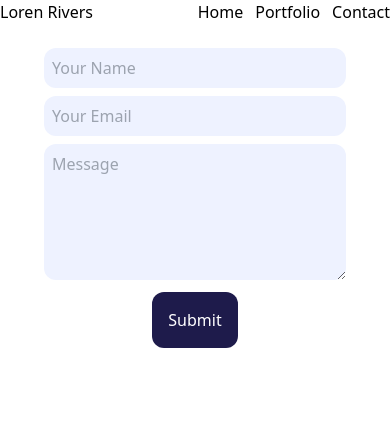
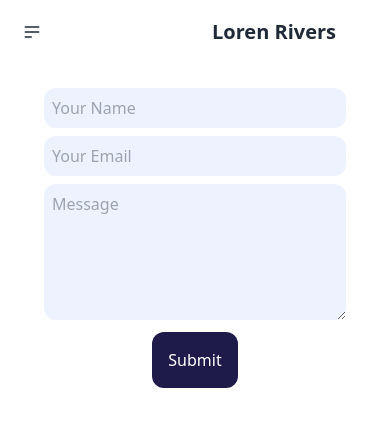
Before and after one commit to lorenrivers/portfolio-website, a React (Vite) app: page /contact in a window 390 px wide. Shown: the top 426 px of the page. Built offline with nearby package versions, Linux system fonts and the light colour scheme.

Commit message:
created mobile header from daisy UI and implemented conditional rendering for header based on screensize breakpoint

```diff
--- a/package.json
+++ b/package.json
@@ -20,6 +20,7 @@
     "@types/react-dom": "^18.2.22",
     "@vitejs/plugin-react": "^4.2.1",
     "autoprefixer": "^10.4.19",
+    "daisyui": "^4.9.0",
     "eslint": "^8.57.0",
     "eslint-plugin-react": "^7.34.1",
     "eslint-plugin-react-hooks": "^4.6.0",
--- /dev/null
+++ b/src/Components/DesktopHeader.jsx
@@ -0,0 +1,24 @@
+import { Routes, Route, Link } from "react-router-dom";
+import HomePage from "./HomePage";
+import Portfolio from "./Portfolio";
+import ContactForm from "./ContactForm";
+
+export default function DesktopHeader() {
+  return (
+    <div>
+      <div className="flex justify-between">
+        <h1>Loren Rivers</h1>
+        <nav className="flex gap-3">
+          <Link to="/">Home</Link>
+          <Link to="/portfolio">Portfolio</Link>
+          <Link to="/contact">Contact</Link>
+        </nav>
+      </div>
+      <Routes>
+        <Route path="/" element={<HomePage />} />
+        <Route path="/portfolio" element={<Portfolio />} />
+        <Route path="/contact" element={<ContactForm />} />
+      </Routes>
+    </div>
+  );
+}
--- a/src/Components/Header.jsx
+++ b/src/Components/Header.jsx
@@ -1,9 +1,29 @@
 import { Routes, Route, Link } from "react-router-dom";
+import { useEffect, useState } from "react";
 import HomePage from "./HomePage";
 import Portfolio from "./Portfolio";
 import ContactForm from "./ContactForm";
+import MobileHeader from "./MobileHeader";
 
 export default function Header() {
+  // Insert conditional rendering for different menus based on screen size
+  const [width, setWidth] = useState(window.innerWidth);
+
+  const breakpoint = 640;
+
+  useEffect(() => {
+    // event listener that updates the "width" state variable when the window size changes.
+    const handleWindowResize = () => setWidth(window.innerWidth);
+    window.addEventListener("resize", handleWindowResize);
+
+    // clean-up function to remove the event listener
+    return () => window.removeEventListener("resize", handleWindowResize);
+  }, []);
+
+  if (width < breakpoint) {
+    return <MobileHeader />;
+  }
+
   return (
     <div>
       <div className="flex justify-between">
--- /dev/null
+++ b/src/Components/MobileHeader.jsx
@@ -0,0 +1,61 @@
+import { Routes, Route, Link } from "react-router-dom";
+import HomePage from "./HomePage";
+import Portfolio from "./Portfolio";
+import ContactForm from "./ContactForm";
+
+export default function MobileHeader() {
+  return (
+    <>
+      <div className="navbar bg-base-100">
+        <div className="navbar-start">
+          <div className="dropdown">
+            <div
+              tabIndex={0}
+              role="button"
+              className="btn btn-ghost btn-circle"
+            >
+              <svg
+                xmlns="http://www.w3.org/2000/svg"
+                className="h-5 w-5"
+                fill="none"
+                viewBox="0 0 24 24"
+                stroke="currentColor"
+              >
+                <path
+                  strokeLinecap="round"
+                  strokeLinejoin="round"
+                  strokeWidth="2"
+                  d="M4 6h16M4 12h16M4 18h7"
+                />
+              </svg>
+            </div>
+            <ul
+              tabIndex={0}
+              className="menu menu-sm dropdown-content mt-3 z-[1] p-2 shadow bg-base-100 rounded-box w-52"
+            >
+              <li>
+                <Link to="/">Home</Link>
+              </li>
+              <li>
+                <Link to="/portfolio">Portfolio</Link>
+              </li>
+              <li>
+                <Link to="/contact">Contact</Link>
+              </li>
+            </ul>
+          </div>
+        </div>
+        <div className="navbar-center">
+          <Link to="/" className="btn btn-ghost text-xl">
+            Loren Rivers
+          </Link>
+        </div>
+      </div>{" "}
+      <Routes>
+        <Route path="/" element={<HomePage />} />
+        <Route path="/portfolio" element={<Portfolio />} />
+        <Route path="/contact" element={<ContactForm />} />
+      </Routes>
+    </>
+  );
+}
--- a/tailwind.config.js
+++ b/tailwind.config.js
@@ -4,5 +4,5 @@ export default {
   theme: {
     extend: {},
   },
-  plugins: [],
+  plugins: [require("daisyui")],
 };
```
Also changed, not shown: 1 other file (tests, documents, lock files or other folders).
